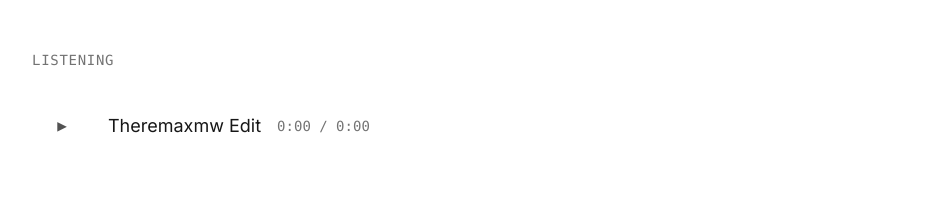
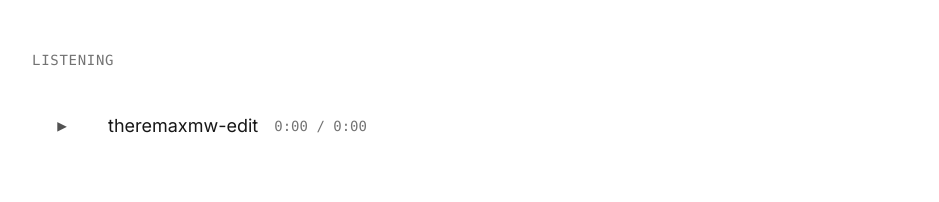
Before and after one commit to Milesy1/mileswaiteR2, a Next.js app: page /now in a window 1280 px wide. Shown: the part 1028-1230 px from the top of the page, without its empty margins (160-1099 px from the left). Built offline with nearby package versions, Linux system fonts and the light colour scheme; no server answers.

Commit message:
Remove filename formatting to show track names exactly as uploaded

```diff
--- a/app/now/page.tsx
+++ b/app/now/page.tsx
@@ -97,11 +97,10 @@ function MusicPlayer({ trackTitle, audioFile }: { trackTitle: string; audioFile:
       if (audio.title) {
         setDisplayTitle(audio.title);
       } else if (audioFile) {
-        // Fallback to filename (cleaned up)
+        // Fallback to filename
         const filename = audioFile.split('/').pop() || '';
         const nameWithoutExt = filename.replace(/\.[^/.]+$/, '');
-        const cleanName = nameWithoutExt.replace(/[-_]/g, ' ').replace(/\b\w/g, l => l.toUpperCase());
-        setDisplayTitle(cleanName);
+        setDisplayTitle(nameWithoutExt);
       }
     }
   };
@@ -111,8 +110,7 @@ function MusicPlayer({ trackTitle, audioFile }: { trackTitle: string; audioFile:
     if (audioFile) {
       const filename = audioFile.split('/').pop() || '';
       const nameWithoutExt = filename.replace(/\.[^/.]+$/, '');
-      const cleanName = nameWithoutExt.replace(/[-_]/g, ' ').replace(/\b\w/g, l => l.toUpperCase());
-      setDisplayTitle(cleanName);
+      setDisplayTitle(nameWithoutExt);
     } else {
       setDisplayTitle(trackTitle);
     }
```
